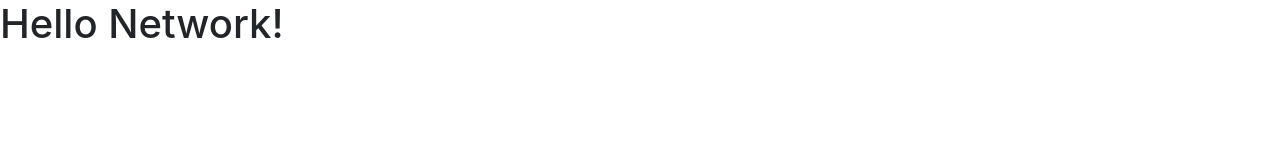
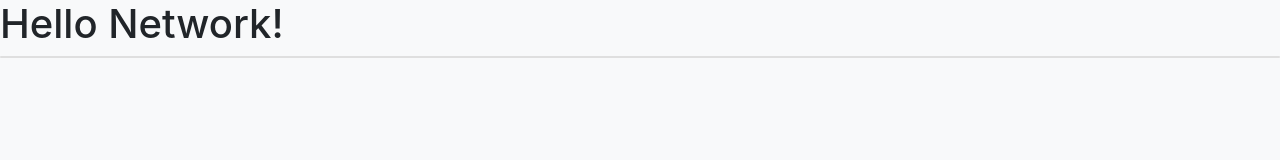
Before and after one commit to clearyusc/church-network, a plain HTML site: page index.html in a window 1280 px wide. Drawn offline with nearby package versions, Linux system fonts and the light colour scheme.

Commit message:
Update index.html

```diff
--- a/index.html
+++ b/index.html
@@ -1,4 +1,8 @@
 <head>
  <link rel="stylesheet" href="https://maxcdn.bootstrapcdn.com/bootstrap/4.0.0/css/bootstrap.min.css" integrity="sha384-Gn5384xqQ1aoWXA+058RXPxPg6fy4IWvTNh0E263XmFcJlSAwiGgFAW/dAiS6JXm" crossorigin="anonymous">
 </head>
+<body class="bg-light">
 <h1>Hello Network!</h1>
+<div class="card">
+</div>
+</body>
```
